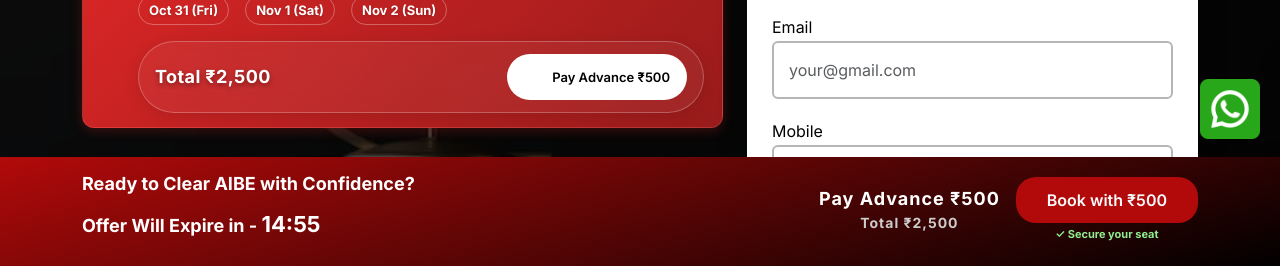
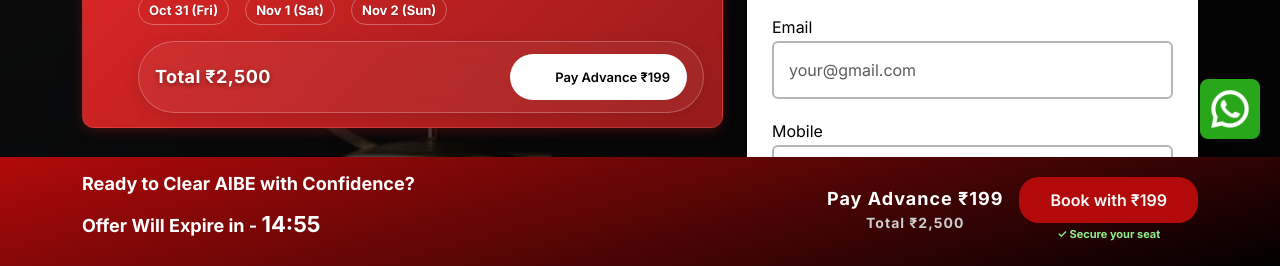
Before and after one commit to contact-igt/vls-aibe-frontend, a Next.js app: page / in a window 1280 px wide. Shown: the part 531-797 px from the top of the page. Built offline with nearby package versions, Linux system fonts and the light colour scheme; no server answers; some icons are missing.

Commit message:
changes price amt

```diff
--- a/src/common/Form/index.jsx
+++ b/src/common/Form/index.jsx
@@ -29,7 +29,7 @@ const Form = () => {
       const resp = await fetch("/api/create-order", {
         method: "POST",
         headers: { "Content-Type": "application/json" },
-        body: JSON.stringify({ amount: 590 }),
+        body: JSON.stringify({ amount: 235 }),
       });
 
       const order = await resp.json();
@@ -47,7 +47,7 @@ const Form = () => {
           currency: "INR",
           name: values?.name,
           order_id: order.id,
-          description: "₹500 + 18% Tax",
+          description: "₹199 + 18% Tax",
 
           handler: async (response) => {
             if (response?.razorpay_payment_id) {
--- a/src/common/RegisterSticky/index.jsx
+++ b/src/common/RegisterSticky/index.jsx
@@ -36,7 +36,7 @@ const RegisterSticky = ({ scrollToContactForm }) => {
               <div className="pricing d-flex justify-content-lg-end justify-content-between align-items-center gap-3 py-md-1 py-2">
                 <div>
                   <p className={styles.pricing}>
-                    Pay Advance ₹500
+                    Pay Advance ₹199
                     <br />
                     <small style={{ fontSize: '14px', color: '#ccc' }}>Total ₹2,500</small>
                   </p>
@@ -51,7 +51,7 @@ const RegisterSticky = ({ scrollToContactForm }) => {
                     className="btn text-light"
                     style={{ cursor: "pointer", borderRadius: "20px", fontWeight:"600" }}
                   >
-                    Book with ₹500
+                    Book with ₹199
                   </button>
                   <div className={styles.confirmationText}>
                     <span>✓ Secure your seat</span>
--- a/src/component/Home/HeroBanner/index.jsx
+++ b/src/component/Home/HeroBanner/index.jsx
@@ -37,7 +37,7 @@ const HeroBanner = forwardRef(({ herobanner_constant, scrollToContactForm }, ref
                     </div>
                     <div className={styles.amountDetails}>
                       <span>Total ₹2,500</span>
-                      <Button  onClick={scrollToContactForm}  name="Pay Advance ₹500" name_color="#000" bg_color="#fff" />
+                      <Button  onClick={scrollToContactForm}  name="Pay Advance ₹199" name_color="#000" bg_color="#fff" />
                     </div>
                   </div>
                 </div>
@@ -60,7 +60,7 @@ const HeroBanner = forwardRef(({ herobanner_constant, scrollToContactForm }, ref
                 <div className={`${styles.heroBannerCta} d-flex gap-4 pt-1`}>
                   <Button
                     onClick={scrollToContactForm}
-                    name={"Book with ₹500"}
+                    name={"Book with ₹199"}
                     bg_color={"#b20a0a"}
                     name_color={"#ffff"}
                     icon={"notepad-text"}
--- a/src/constant/Home/index.js
+++ b/src/constant/Home/index.js
@@ -199,7 +199,7 @@ export const HomePageConstant = {
     {
       question: "Seat Booking Amount?",
       answer:
-        "Yes, ₹500 locks your seat. Pay the remaining balance before November 1.",
+        "Yes, ₹199 locks your seat. Pay the remaining balance before November 1.",
     },
     {
       question: "Course Language Details?",
```
